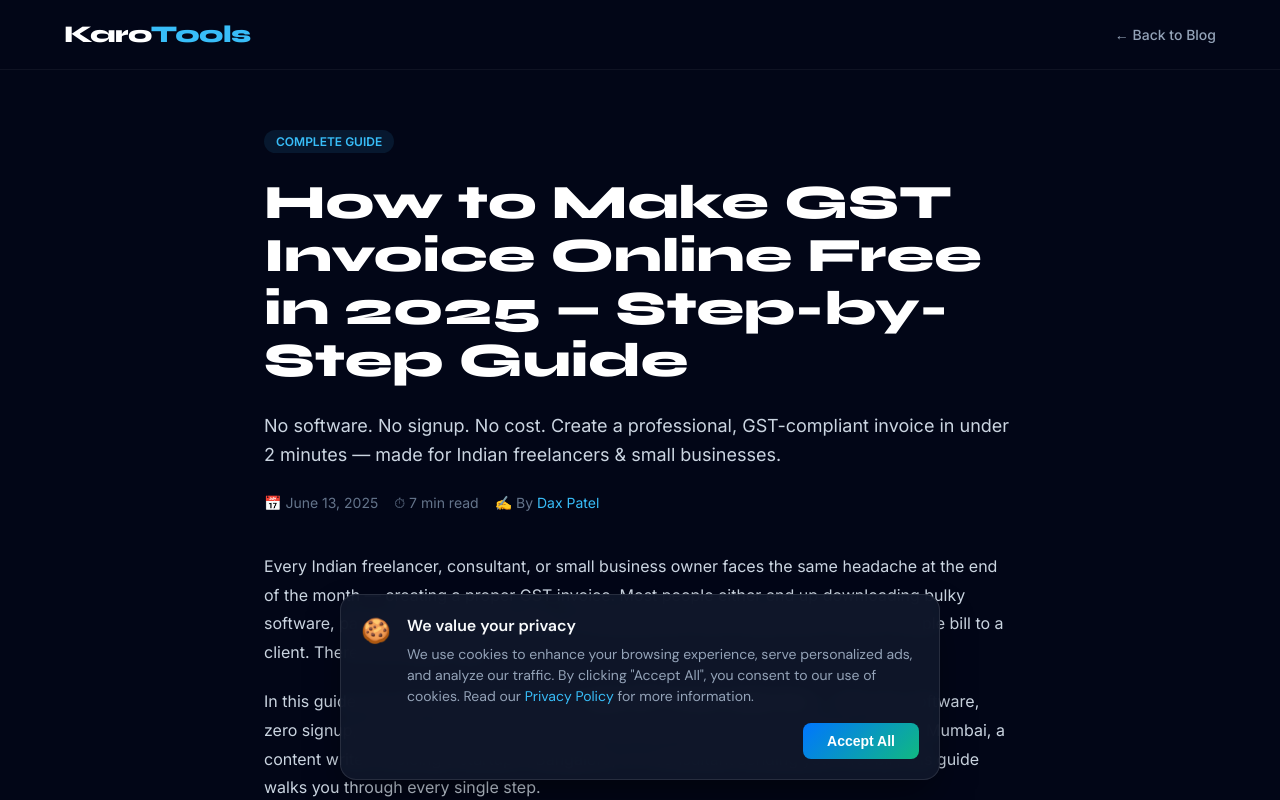
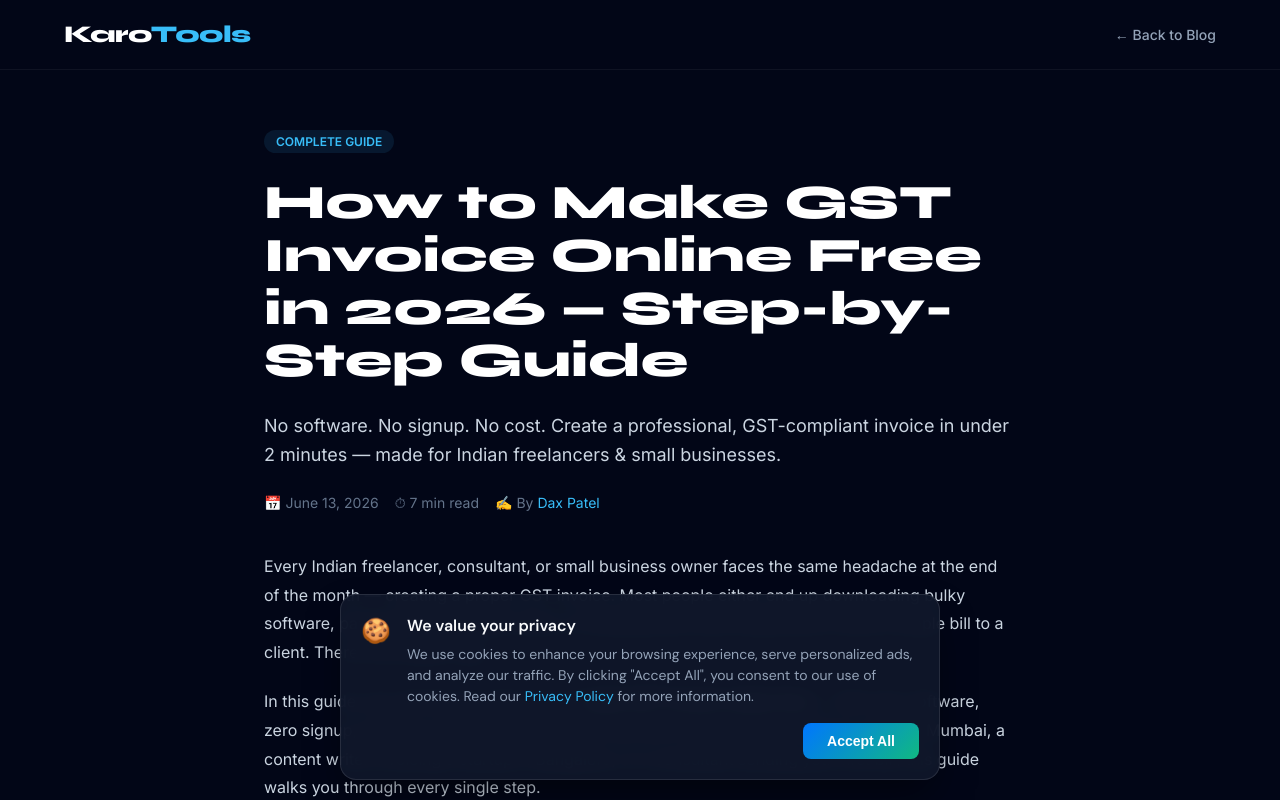
Before and after one commit to daxpatel109/karotools, a Next.js app: page /blog/how-to-make-gst-invoice-online-free in a window 1280 px wide. Shown: the top 800 px of the page. Built offline with nearby package versions, Linux system fonts and the light colour scheme.

Commit message:
fix: update blog dates from 2025 to 2026 and restore metadata

```diff
--- a/src/Blog.jsx
+++ b/src/Blog.jsx
@@ -129,10 +129,10 @@ export default function Blog() {
             onMouseLeave={(e) => { e.currentTarget.style.background = "rgba(255,255,255,0.02)"; e.currentTarget.style.borderColor = "rgba(255,255,255,0.05)"; e.currentTarget.style.transform = "none"; }}>
             <div style={{ display: "flex", gap: "12px", marginBottom: "16px", alignItems: "center", flexWrap: "wrap" }}>
               <span style={{ background: "rgba(245,158,11,0.1)", color: "#fbbf24", padding: "6px 14px", borderRadius: "50px", fontSize: "11px", fontWeight: "700", letterSpacing: "0.05em" }}>INVOICING</span>
-              <span style={{ color: "#64748b", fontSize: "13px", fontWeight: "500" }}>By KaroTools Team • June 13, 2025</span>
+              <span style={{ color: "#64748b", fontSize: "13px", fontWeight: "500" }}>By KaroTools Team • June 13, 2026</span>
             </div>
             <h2 style={{ fontSize: "22px", fontWeight: "800", fontFamily: "'Syne',sans-serif", color: "#f8fafc", marginBottom: "16px", lineHeight: "1.4" }}>
-              How to Make GST Invoice Online Free in 2025 — Step-by-Step Guide
+              How to Make GST Invoice Online Free in 2026 — Step-by-Step Guide
             </h2>
             <p style={{ color: "#94a3b8", fontSize: "15px", lineHeight: "1.6", margin: "0 0 24px 0", flexGrow: 1 }}>
               No software. No signup. No cost. Create a professional, GST-compliant invoice in under 2 minutes — made for Indian freelancers & small businesses.
--- a/src/app/blog/how-to-make-gst-invoice-online-free/page.jsx
+++ b/src/app/blog/how-to-make-gst-invoice-online-free/page.jsx
@@ -3,10 +3,21 @@ import React, { useState } from "react";
 import Link from "next/link";
 import styles from "./blog.module.css";
 
+export const metadata = {
+  title: "How to Make GST Invoice Online Free in 2026 — Step-by-Step Guide | KaroTools",
+  description: "Complete step-by-step guide to make GST invoice online free for Indian freelancers and small businesses using KaroTools.",
+  openGraph: {
+    title: "How to Make GST Invoice Online Free in 2026",
+    description: "Complete step-by-step guide to make GST invoice online free using KaroTools.",
+    url: "https://karotools.in/blog/how-to-make-gst-invoice-online-free",
+    images: ["https://karotools.in/og-image.png"],
+  }
+};
+
 const articleSchema = {
   "@context": "https://schema.org",
   "@type": "Article",
-  "headline": "How to Make GST Invoice Online Free in 2025 — Step-by-Step Guide",
+  "headline": "How to Make GST Invoice Online Free in 2026 — Step-by-Step Guide",
   "description": "Complete step-by-step guide to make GST invoice online free for Indian freelancers and small businesses using KaroTools.",
   "image": "https://karotools.in/og-image.png",
   "author": {
@@ -21,8 +32,8 @@ const articleSchema = {
       "url": "https://karotools.in/logo.png"
     }
   },
-  "datePublished": "2025-06-13",
-  "dateModified": "2025-06-13",
+  "datePublished": "2026-06-13",
+  "dateModified": "2026-06-13",
   "mainEntityOfPage": {
     "@type": "WebPage",
     "@id": "https://karotools.in/blog/how-to-make-gst-invoice-online-free"
@@ -123,13 +134,13 @@ export default function BlogPost() {
               <span style={{ backgroundColor: "rgba(56,189,248,0.1)", color: "#38bdf8", padding: "4px 12px", borderRadius: "100px", fontSize: "12px", fontWeight: "600", textTransform: "uppercase" }}>Complete Guide</span>
             </div>
             <h1 style={{ fontSize: "clamp(32px, 5vw, 48px)", fontWeight: "800", fontFamily: "'Syne', sans-serif", lineHeight: "1.1", marginBottom: "24px", color: "#fff" }}>
-              How to Make GST Invoice Online Free in 2025 — Step-by-Step Guide
+              How to Make GST Invoice Online Free in 2026 — Step-by-Step Guide
             </h1>
             <p style={{ fontSize: "18px", color: "#cbd5e1", lineHeight: "1.6", marginBottom: "24px" }}>
               No software. No signup. No cost. Create a professional, GST-compliant invoice in under 2 minutes — made for Indian freelancers & small businesses.
             </p>
             <div style={{ display: "flex", gap: "16px", fontSize: "14px", color: "#64748b", alignItems: "center" }}>
-              <span>📅 June 13, 2025</span>
+              <span>📅 June 13, 2026</span>
               <span>⏱ 7 min read</span>
               <span>✍️ By <Link href="/author/dax-patel" style={{ color: "#38bdf8", textDecoration: "none" }}>Dax Patel</Link></span>
             </div>
@@ -307,7 +318,7 @@ export default function BlogPost() {
             <Link href="/tax-calculator" className={styles.linkCard}>
               <div className={styles.lcIcon}>🏛️</div>
               <h4>Tax Calculator Hub</h4>
-              <p>Calculate your advance tax, Section 44ADA, and income tax for FY 2025–26.</p>
+              <p>Calculate your advance tax, Section 44ADA, and income tax for FY 2026–27.</p>
             </Link>
           </div>
 
```
